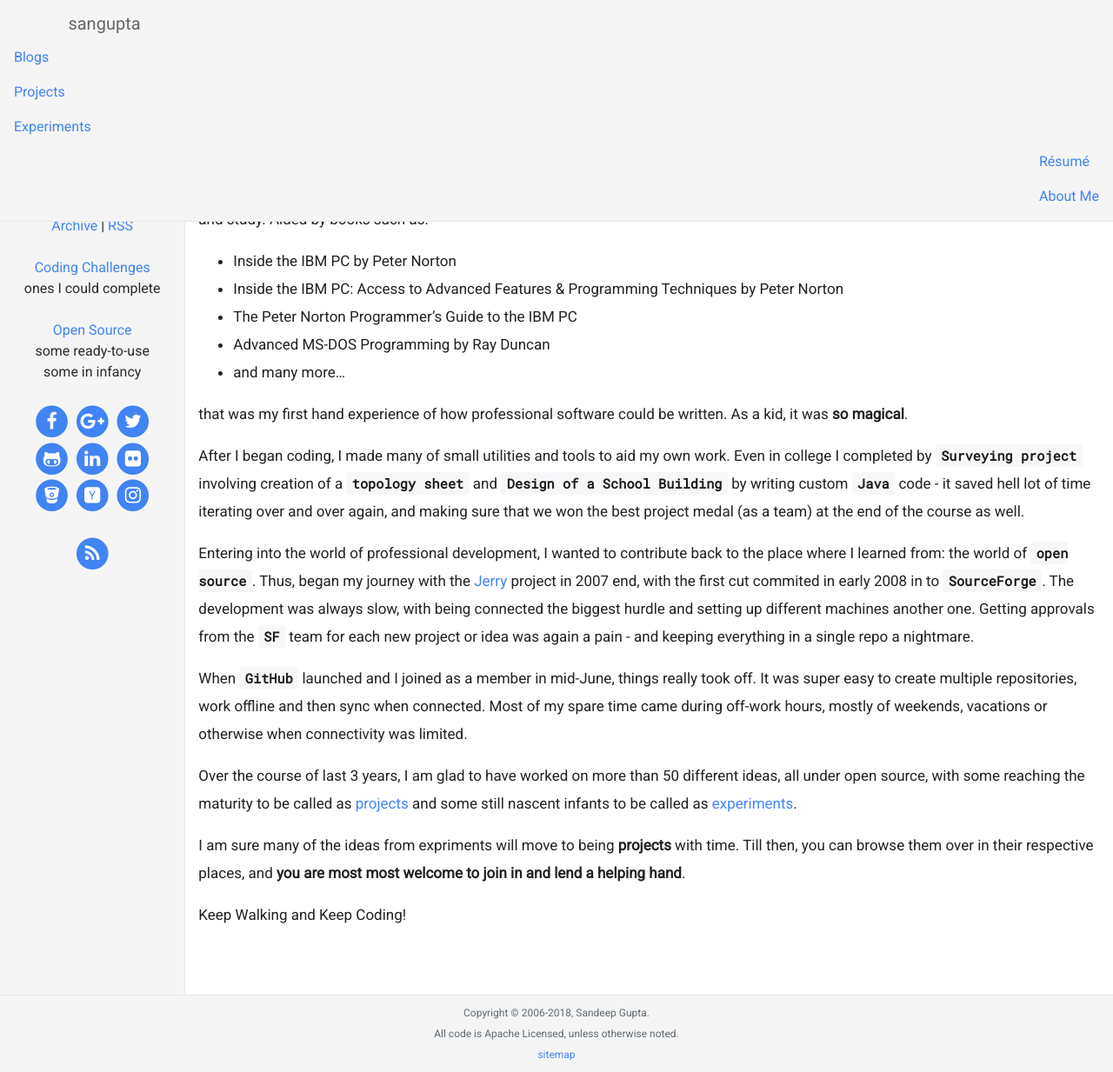
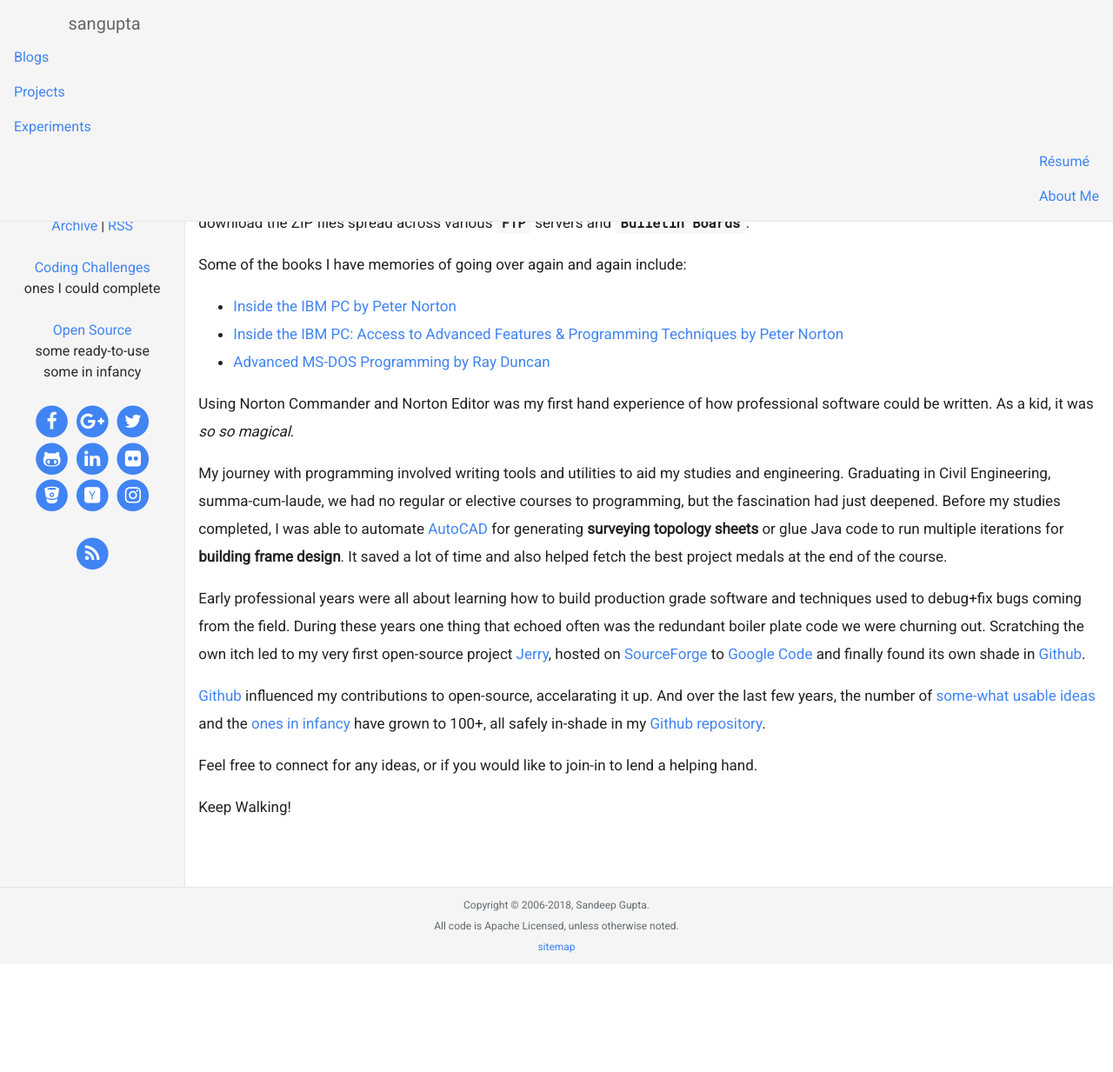
Before and after one commit to sangupta/sangupta.github.io, a Jekyll site: the page built from open-source.md, in a window 1280 px wide. Shown: the whole page at 87% size. Built offline with Jekyll 4.4.1, drawn with Linux system fonts in a browser that asks for light colours; nearby versions of some CDN libraries; comment, search, counter and statistics services are not loaded; after the commit the page ends 1109 px from its top, so only the background shows below that.

Commit message:
update OS page

```diff
--- a/open-source.md
+++ b/open-source.md
@@ -3,42 +3,40 @@
 layout: page
 ---
 
-Influence of Open Source
-------------------------
+# Programming and Inclination to Open Source
 
-Its been long I have been coding, since 1989 to be precise, with no formal computer science education. Everything
-that I have learned can be attributed to all the source code published in public domain over all these years. My
-first rememberance of the same is through `FTP` servers and `Bulletin Boards` that you accessed over the Internet
-and downloaded each individual file, and later on `ZIP` files to read and study. Aided by books such as:
+I started programming as a child in 1989, with no formal computer science education. Internet had
+not yet arrived for public in India and thus most of the programming knowledge came in from various books.
+Luckily being in [Roorkee](https://en.wikipedia.org/wiki/Roorkee), a small-town with the great British-era
+[Thomson College of Engineering](https://en.wikipedia.org/wiki/Indian_Institute_of_Technology_Roorkee), had
+access to their library with books plenty. FTP based internet came into reach and the beginning to download
+the ZIP files spread across various `FTP` servers and `Bulletin Boards`.
 
-* Inside the IBM PC by Peter Norton
-* Inside the IBM PC: Access to Advanced Features & Programming Techniques by Peter Norton
-* The Peter Norton Programmer's Guide to the IBM PC
-* Advanced MS-DOS Programming by Ray Duncan
-* and many more...
+Some of the books I have memories of going over again and again include:
 
-that was my first hand experience of how professional software could be written. As a kid, it was **so magical**.
+* [Inside the IBM PC by Peter Norton](https://books.google.com/books?id=z4Y_AQAAIAAJ)
+* [Inside the IBM PC: Access to Advanced Features & Programming Techniques by Peter Norton](https://books.google.com/books?id=Ysl0AAAACAAJ)
+* [Advanced MS-DOS Programming by Ray Duncan](https://books.google.com/books?id=DQ_FQgAACAAJ)
 
-After I began coding, I made many of small utilities and tools to aid my own work. Even in college
-I completed by `Surveying project` involving creation of a `topology sheet` and `Design of a School Building` by
-writing custom `Java` code - it saved hell lot of time iterating over and over again, and making sure that we
-won the best project medal (as a team) at the end of the course as well.
+Using Norton Commander and Norton Editor was my first hand experience of how professional software
+could be written. As a kid, it was <i>so so magical</i>.
 
-Entering into the world of professional development, I wanted to contribute back to the place where I learned from:
-the world of `open source`. Thus, began my journey with the <a href="//sangupta.com/projects/jerry">Jerry</a> project
-in 2007 end, with the first cut commited in early 2008 in to `SourceForge`. The development was always slow, with
-being connected the biggest hurdle and setting up different machines another one. Getting approvals from the `SF` team
-for each new project or idea was again a pain - and keeping everything in a single repo a nightmare.
+My journey with programming involved writing tools and utilities to aid my studies and engineering. Graduating
+in Civil Engineering, summa-cum-laude, we had no regular or elective courses to programming, but the fascination
+had just deepened. Before my studies completed, I was able to automate [AutoCAD](https://en.wikipedia.org/wiki/AutoCAD)
+for generating **surveying topology sheets** or glue Java code to run multiple iterations for **building
+frame design**. It saved a lot of time and also helped fetch the best project medals at the end of the course.
 
-When `GitHub` launched and I joined as a member in mid-June, things really took off. It was super easy to create
-multiple repositories, work offline and then sync when connected. Most of my spare time came during off-work hours,
-mostly of weekends, vacations or otherwise when connectivity was limited.
+Early professional years were all about learning how to build production grade software and techniques used to
+debug+fix bugs coming from the field. During these years one thing that echoed often was the redundant boiler
+plate code we were churning out. Scratching the own itch led to my very first open-source project
+<a href="/projects/jerry">Jerry</a>, hosted on [SourceForge](https://sourceforge.net/projects/jerry/) to
+[Google Code](https://code.google.com/archive/p/jerry/) and finally found its own shade in [Github](https://github.com/sangupta/jerry).
 
-Over the course of last 3 years, I am glad to have worked on more than 50 different ideas, all under open source,
-with some reaching the maturity to be called as <a href="/projects/index.html">projects</a> and some still nascent
-infants to be called as <a href="/projects/index.html#expermients">experiments</a>.
+[Github](https://github.com) influenced my contributions to open-source, accelarating it up. And over the last few
+years, the number of [some-what usable ideas](/projects/index.html) and the [ones in infancy](/projects/index.html#experiments)
+have grown to 100+, all safely in-shade in my [Github repository](https://github.com/sangupta).
 
-I am sure many of the ideas from expriments will move to being **projects** with time. Till then, you can browse
-them over in their respective places, and **you are most most welcome to join in and lend a helping hand**.
+Feel free to connect for any ideas, or if you would like to join-in to lend a helping hand.
 
-Keep Walking and Keep Coding!
+Keep Walking!
```
